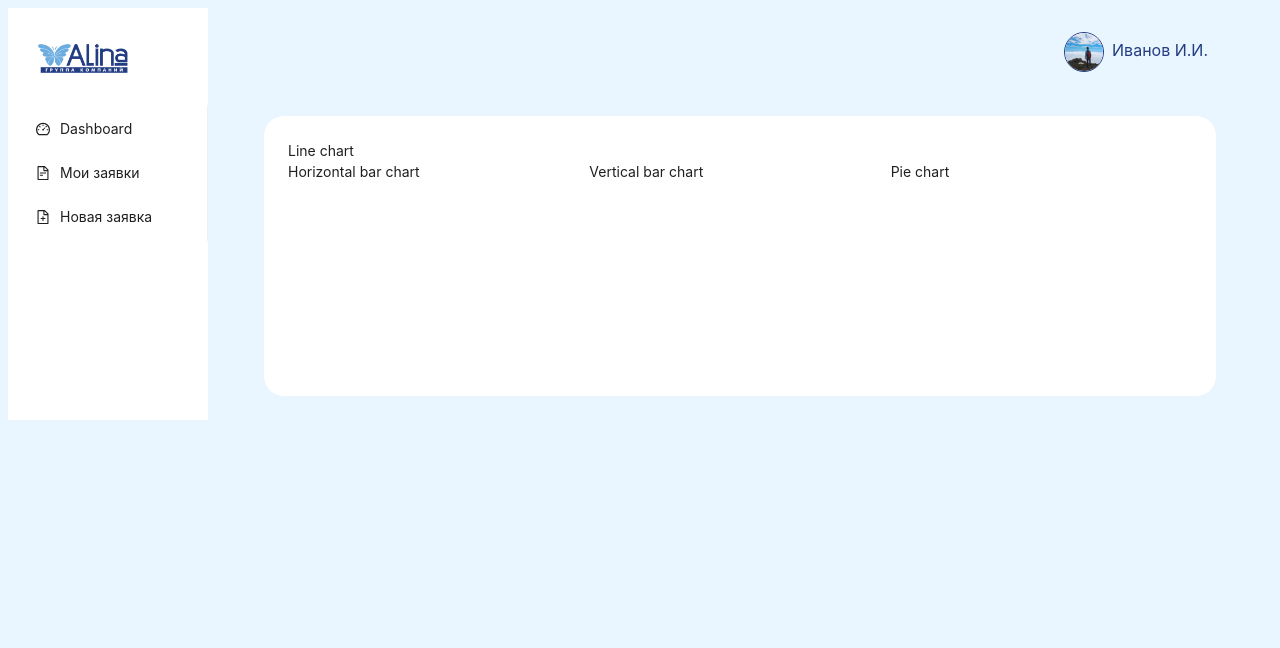
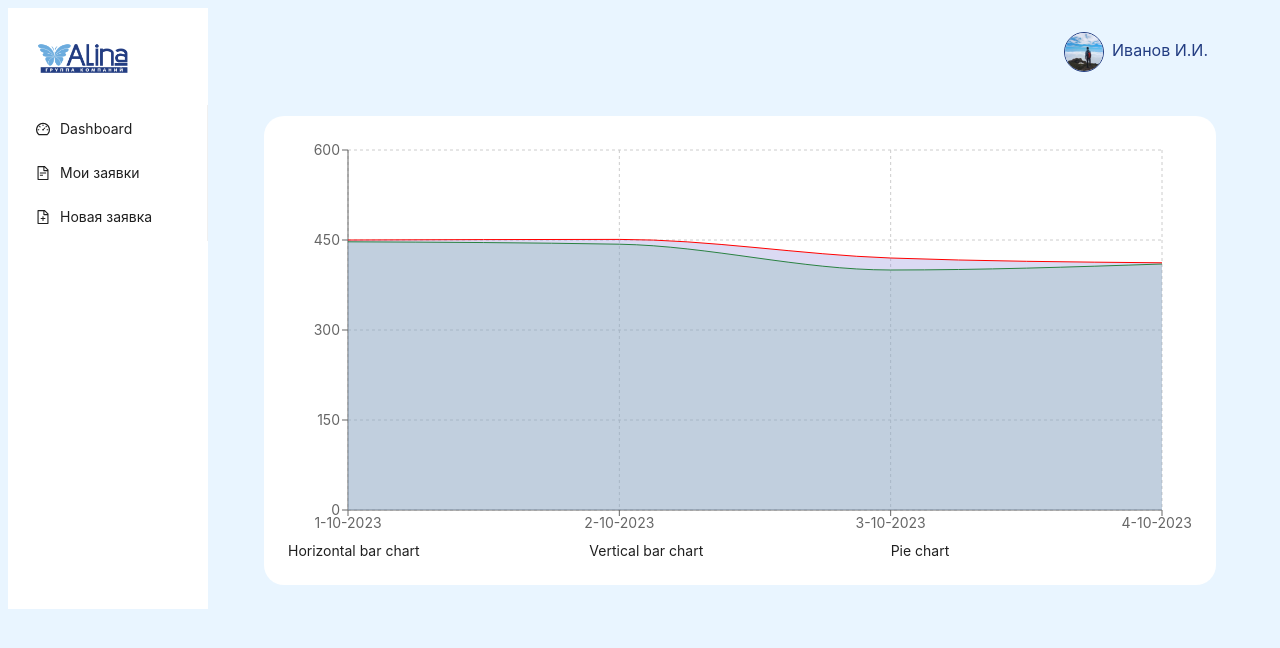
Before and after one commit to abenoov/alinakz-test, a React (Vite) app: page / in a window 1280 px wide. Shown: the top 648 px of the page. Built offline with nearby package versions, Linux system fonts and the light colour scheme.

Commit message:
feat: added line chart

```diff
--- a/src/components/index.ts
+++ b/src/components/index.ts
@@ -1,2 +1,3 @@
 export { SideMenu } from "./sideMenu";
 export { AppHeader } from "./appHeader";
+export { LineGraph } from "./lineGraph";
--- /dev/null
+++ b/src/components/lineGraph/index.tsx
@@ -0,0 +1,50 @@
+import {
+	ComposedChart,
+	Area,
+	XAxis,
+	YAxis,
+	CartesianGrid,
+	Tooltip,
+	ResponsiveContainer,
+} from "recharts";
+
+import { data } from "../../db/apiCurrencyMock";
+
+interface LineGraphProps {}
+
+export const LineGraph: React.FC<LineGraphProps> = () => {
+	return (
+		<ResponsiveContainer width="100%" height={400}>
+			<ComposedChart
+				width={500}
+				height={400}
+				data={data}
+				margin={{
+					top: 10,
+					right: 30,
+					left: 0,
+					bottom: 0,
+				}}
+			>
+				<CartesianGrid strokeDasharray="3 3" />
+				<XAxis dataKey="date" />
+				<YAxis domain={[0, 600]} />
+				<Tooltip />
+				<Area
+					type="monotone"
+					dataKey="buy"
+					stroke="green"
+					fillOpacity={0.3}
+					fill="#82ca9d"
+				/>
+				<Area
+					type="monotone"
+					dataKey="sale"
+					stroke="red"
+					fillOpacity={0.3}
+					fill="#8884d8"
+				/>
+			</ComposedChart>
+		</ResponsiveContainer>
+	);
+};
--- /dev/null
+++ b/src/db/apiCurrencyMock.ts
@@ -0,0 +1,22 @@
+export const data = [
+	{
+		date: "1-10-2023",
+		buy: 447,
+		sale: 450,
+	},
+	{
+		date: "2-10-2023",
+		buy: 443,
+		sale: 451,
+	},
+	{
+		date: "3-10-2023",
+		buy: 400,
+		sale: 420,
+	},
+	{
+		date: "4-10-2023",
+		buy: 410,
+		sale: 412,
+	},
+];
--- a/src/pages/dashboard/index.tsx
+++ b/src/pages/dashboard/index.tsx
@@ -1,4 +1,5 @@
 import { Row, Col } from "antd";
+import { LineGraph } from "../../components";
 
 interface DashboardProps {}
 
@@ -6,7 +7,9 @@ export const Dashboard: React.FC<DashboardProps> = () => {
 	return (
 		<>
 			<Row>
-				<Col span={24}>Line chart</Col>
+				<Col span={24}>
+					<LineGraph />
+				</Col>
 			</Row>
 			<Row>
 				<Col span={8}>Horizontal bar chart</Col>
```
